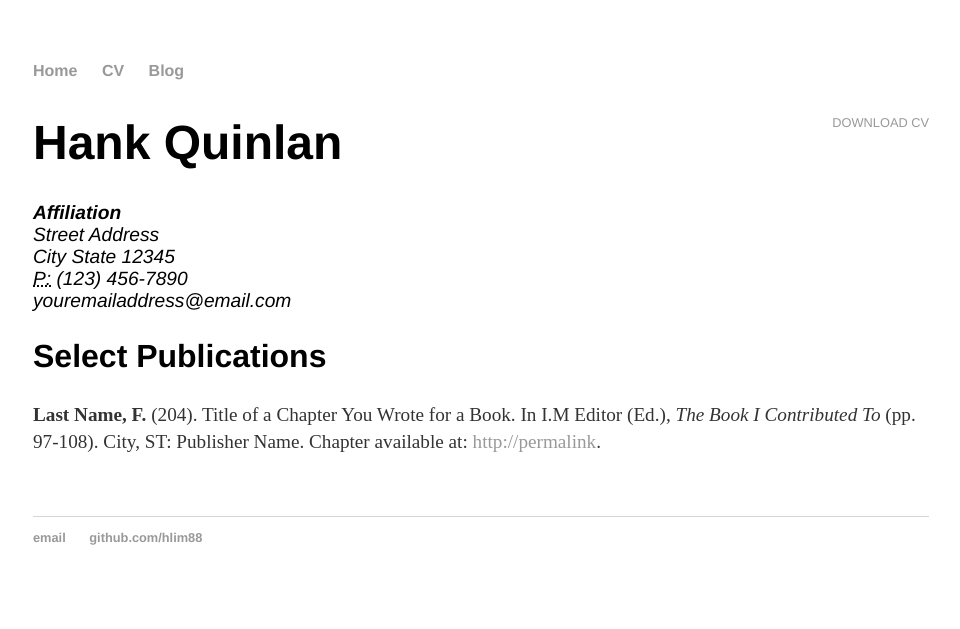
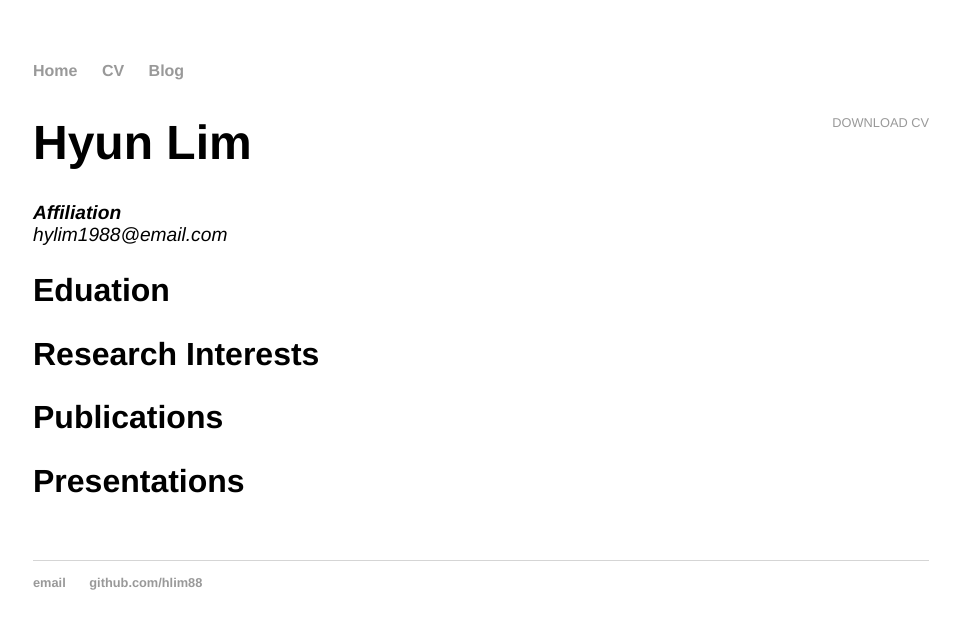
Before and after one commit to hlim88/hlim88.github.io, a Jekyll site: the page built from cv/index.html, in a window 1280 px wide. Shown: the top 629 px of the page, without its empty margins (159-1119 px from the left). Built offline with Jekyll 4.4.1, drawn with Linux system fonts in a browser that asks for light colours.

Commit message:
Update index.html

```diff
--- a/cv/index.html
+++ b/cv/index.html
@@ -1,22 +1,23 @@
 ---
 layout: default
-title: CV of Your Name
+title: CV of Hyun Lim
 ---
 
 	<div class="cv">
-		<a href="#" class="download" title="Download CV as PDF">Download CV</a>
-					<h1>Hank Quinlan</h1>
-					<address>
-					<strong>Affiliation</strong><br>
-					Street Address<br>
-					City State 12345<br>
-					<abbr title="phone">P:</abbr> (123) 456-7890<br>
-					<span class="obfuscate">youremailaddress@email.com</span>
-					</address>
+	  <a href="#" class="download" title="Download CV as PDF">Download CV</a>
+	       <h1>Hyun Lim</h1>
+		   <address>
+		   <strong>Affiliation</strong><br>
+		   <span class="obfuscate">hylim1988@email.com</span>
+		   </address>
 
-					<h2>Select Publications</h2>
+		<h2>Eduation</h2>
 
-					<p><strong>Last Name, F.</strong> (204). Title of a Chapter You Wrote for a Book. In I.M Editor (Ed.), <em>The Book I Contributed To</em> (pp. 97-108). City, ST: Publisher Name. Chapter available at: <a href="#">http://permalink</a>.
+		<h2>Research Interests</h2>
+
+		<h2>Publications</h2>
+
+		<h2>Presentations</h2>
 
 
 	</div>
```
